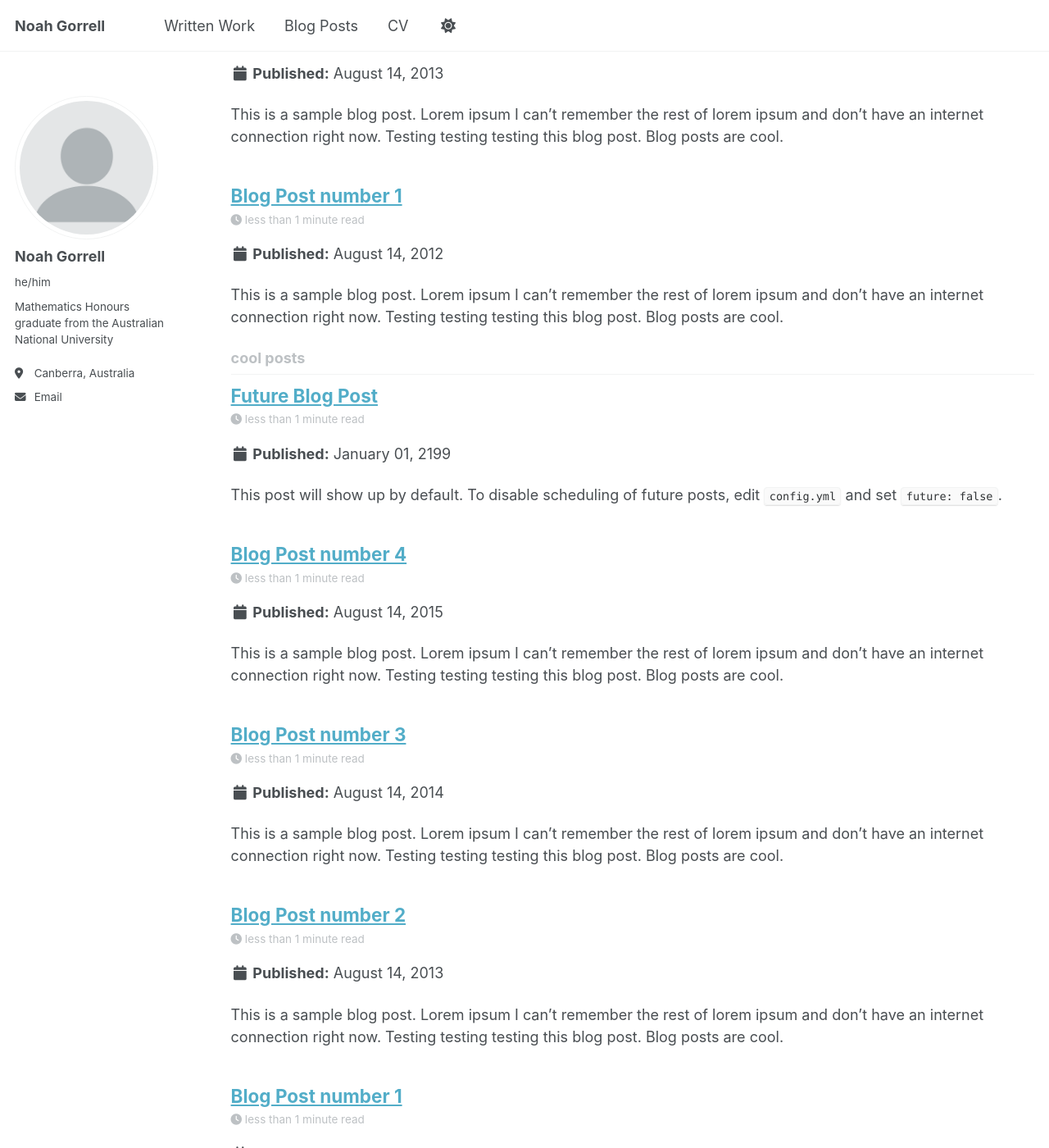
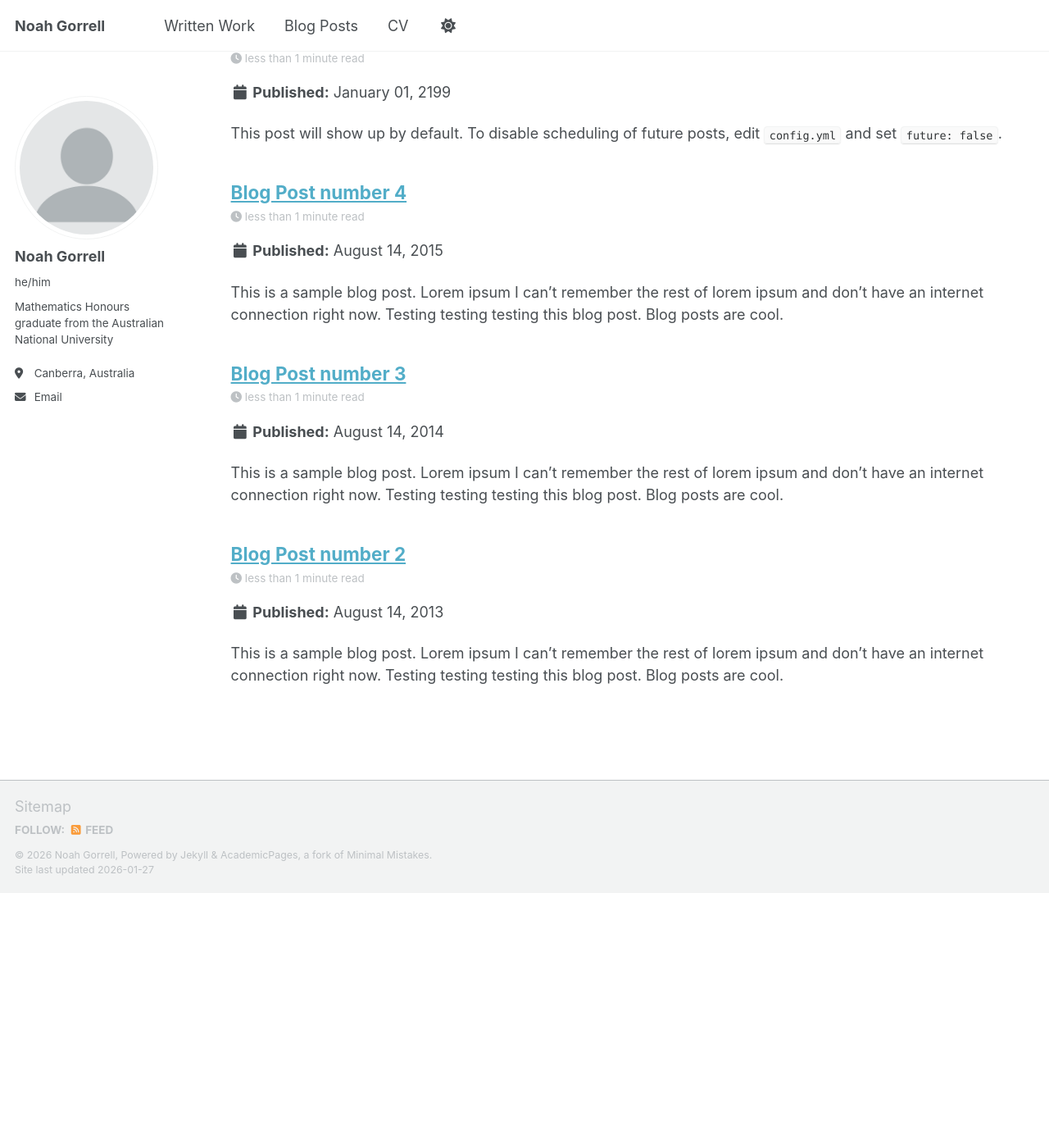
Before and after one commit to noahgorrell/noahgorrell.github.io, a Jekyll site: the page built from _pages/tag-archive.html, in a window 1280 px wide and 1400 px high, scrolled down 1922 px. Shown: the whole window at 82% size. Built offline with Jekyll 4.4.1, drawn with Linux system fonts in a browser that asks for light colours; a script bundle is joined from its source files by our own code; library files that are not in the unit come from our copies; after the commit the page ends 3011 px from its top, so only the background shows below that; some of the changed text lies outside the part shown.

Commit message:
Noncommutative Harmonic Analysis post begun

```diff
--- a/_posts/2012-08-14-blog-post-1.md
+++ /dev/null
@@ -1,20 +0,0 @@
----
-title: 'Blog Post number 1'
-date: 2012-08-14
-permalink: /posts/2012/08/blog-post-1/
-tags:
-  - cool posts
-  - category1
-  - category2
----
-
-This is a sample blog post. Lorem ipsum I can't remember the rest of lorem ipsum and don't have an internet connection right now. Testing testing testing this blog post. Blog posts are cool.
-
-Headings are cool
-======
-
-You can have many headings
-======
-
-Aren't headings cool?
-------
```
Also changed, not shown: _pages/about.md (+1 -1 lines), _portfolio/honoursthesis.md (renamed from _portfolio/portfolio-1.md, +1 -1 lines), _posts/noncommharm.md (added, +16 -0 lines).
